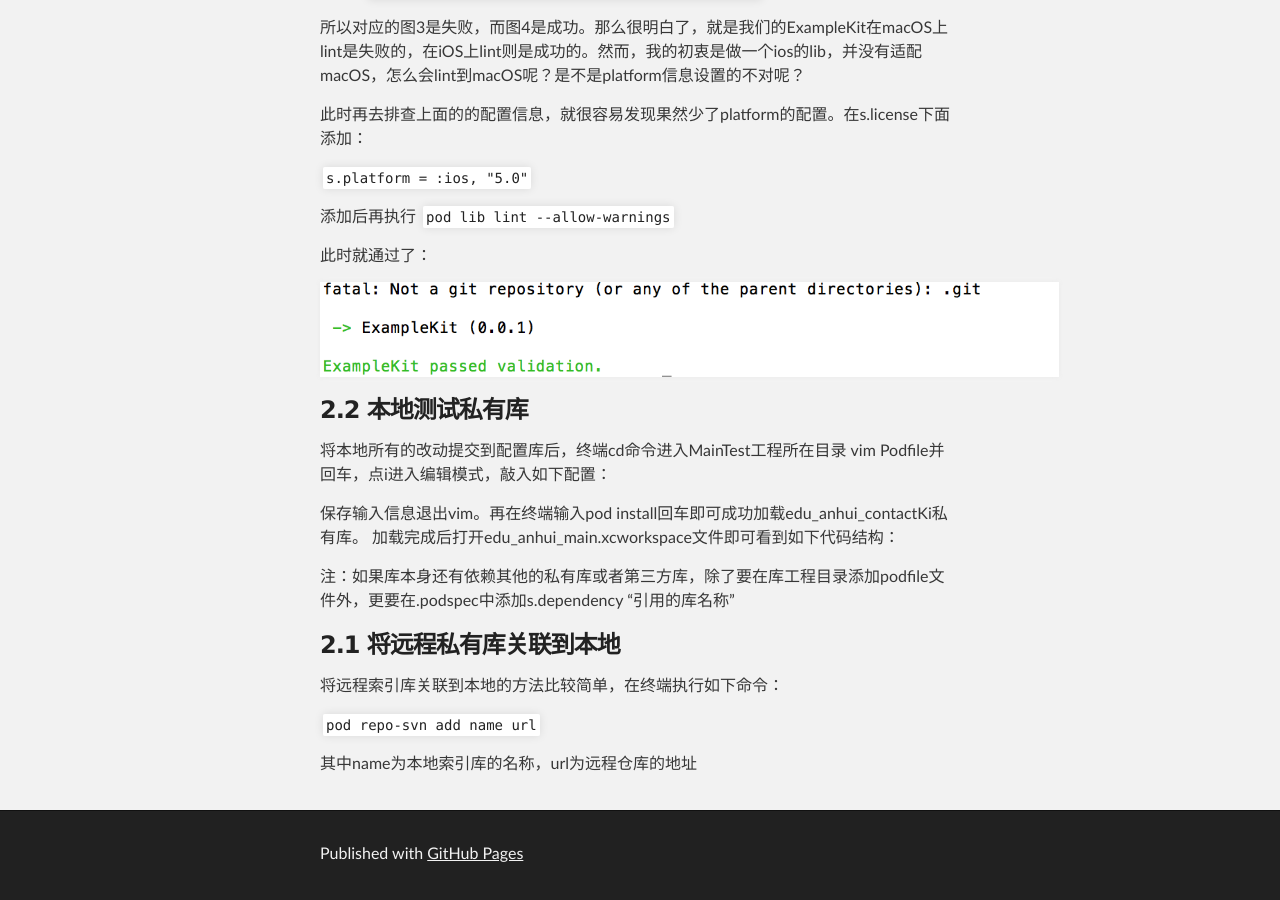
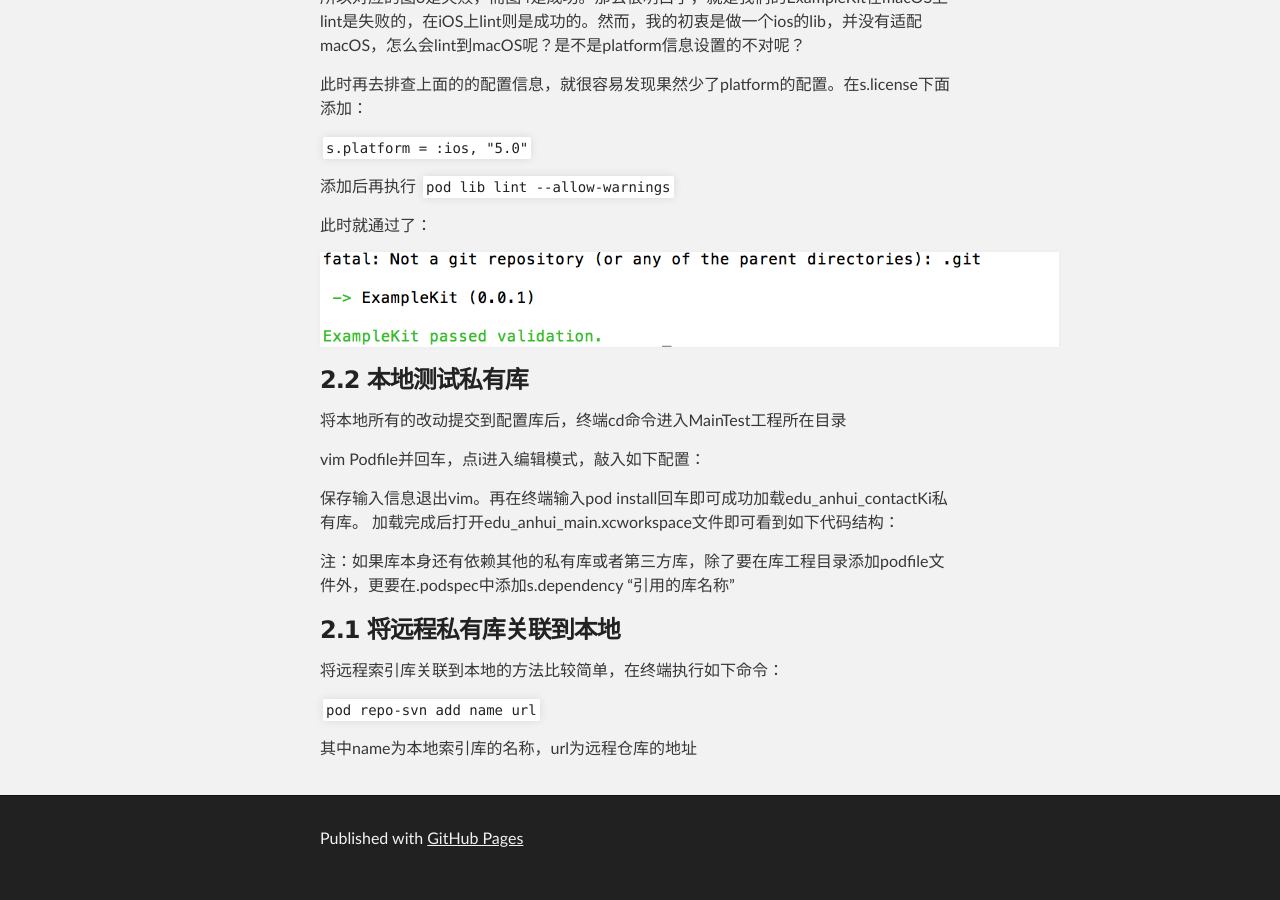
Before and after one commit to pingju020/pingju020.github.io, a Jekyll site: the page built from 基于SVN服务器及cocoapods-repo-svn插件进行组件化私有库管理.md, in a window 1280 px wide and 900 px high, scrolled down 7072 px. Built offline with Jekyll 4.4.1, drawn with Linux system fonts in a browser that asks for light colours; our own code applies the rules of GitHub Pages for plain Markdown files.

Commit message:
修改格式
修改格式

```diff
--- a/基于SVN服务器及cocoapods-repo-svn插件进行组件化私有库管理.md
+++ b/基于SVN服务器及cocoapods-repo-svn插件进行组件化私有库管理.md
@@ -72,24 +72,20 @@
    可以看到如下图所示的配置文件
 
    ![ExampleKit.podspec初始文件](https://pingju020.github.io/assets/images/svn_pods_private/exampleKit_podspec_1@2x.png  "ExampleKit.podspec初始文件")
-
    ![ExampleKit.podspec初始文件](https://pingju020.github.io/assets/images/svn_pods_private/exampleKit_podspec_2@2x.png  "ExampleKit.podspec初始文件")
-
    ![ExampleKit.podspec初始文件](https://pingju020.github.io/assets/images/svn_pods_private/exampleKit_podspec_3@2x.png  "ExampleKit.podspec初始文件")
 
+   其中#开头的行全部为注释行，我们重点要修改的配置项如下有以下几条：
 
-  其中#开头的行全部为注释行，我们重点要修改的配置项如下有以下几条：
+   ![ExampleKit.podspec修改版](https://pingju020.github.io/assets/images/svn_pods_private/exampleKit_podspec@2x.png  "ExampleKit.podspec修改版")
 
-  ![ExampleKit.podspec修改版](https://pingju020.github.io/assets/images/svn_pods_private/exampleKit_podspec@2x.png  "ExampleKit.podspec修改版")
-
-
-  需要注意的是在创建ExampleKi工程的时候，不要包含自动化测试框架。
+   需要注意的是在创建ExampleKi工程的时候，不要包含自动化测试框架。
 
 6. lint库。保存后在终端工具中输入如下命令：
 
- ``pod lib lint --allow-warnings``
+   ``pod lib lint --allow-warnings``
 
-  回车后输出ExampleKit passed validation.说明私有库已经配置好了。至此私有库的创建和配置完成。
+   回车后输出ExampleKit passed validation.说明私有库已经配置好了。至此私有库的创建和配置完成。
 
 7. 错误排查。
 
@@ -141,6 +137,7 @@
 
 
   将本地所有的改动提交到配置库后，终端cd命令进入MainTest工程所在目录
+
 vim Podfile并回车，点i进入编辑模式，敲入如下配置：
 
 保存输入信息退出vim。再在终端输入pod install回车即可成功加载edu_anhui_contactKi私有库。
```
